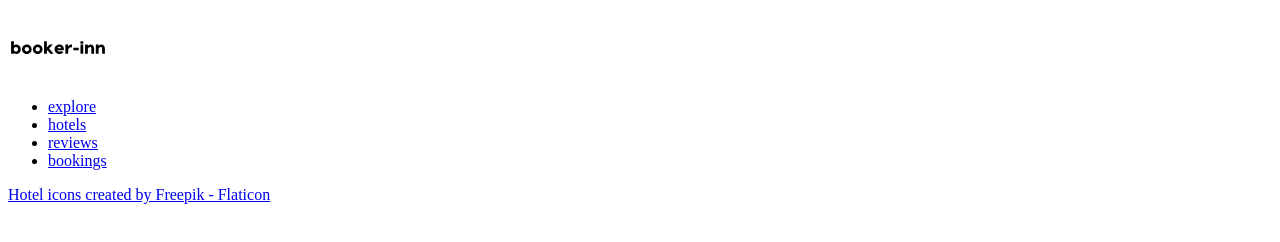
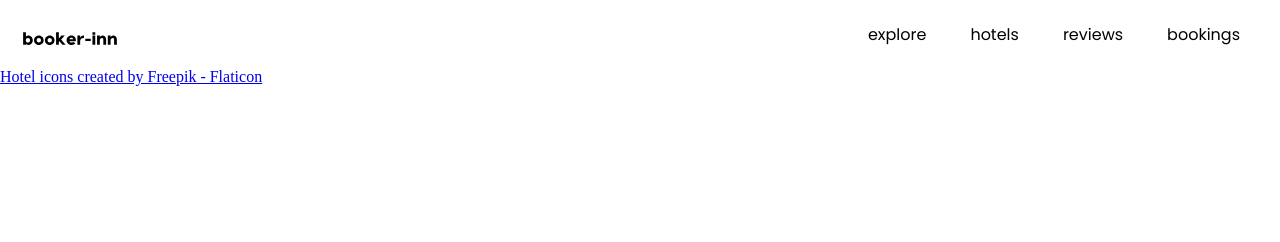
Before and after one commit to kongkabuu/phase-1-project, a website: page index.html in a window 1280 px wide. Drawn offline with Linux system fonts and the light colour scheme.

Commit message:
added nav

```diff
--- a/assests/css/style.css
+++ b/assests/css/style.css
@@ -3,5 +3,36 @@
   padding: 0;
   margin: 0;
   box-sizing: border-box;
+}
+li a {
   font-family: "Poppins", sans-serif;
+  font-weight: 400;
+  font-size: 16px;
+  color: black;
+  text-decoration: none;
 }
+
+header {
+  display: flex;
+  justify-content: space-between;
+  align-items: center;
+  padding: 20px;
+}
+
+.logo {
+  cursor: pointer;
+  width: 100px;
+}
+.nav-links {
+  list-style: none;
+}
+.nav-links li {
+  display: inline-block;
+  padding: 0px 20px;
+}
+.nav-links li a {
+  transition: all 0.3s ease 0s;
+}
+.nav-links li a:hover {
+  color: #0088c9;
+}
--- a/index.html
+++ b/index.html
@@ -10,17 +10,17 @@
       type="image/x-icon"
       href="./assests/images/hotel (1).png"
     />
+    <link rel="stylesheet" href="./assests/css/style.css" />
   </head>
   <body>
     <header>
       <img
+        class="logo"
         src="./assests/images/Black logo - no background.svg "
         alt="logo"
-        width="100px"
-        height="70px"
       />
-      <nav class="navigation">
-        <ul>
+      <nav>
+        <ul class="nav-links">
           <li><a href="#">explore</a></li>
           <li><a href="#">hotels</a></li>
           <li><a href="#">reviews</a></li>
```
